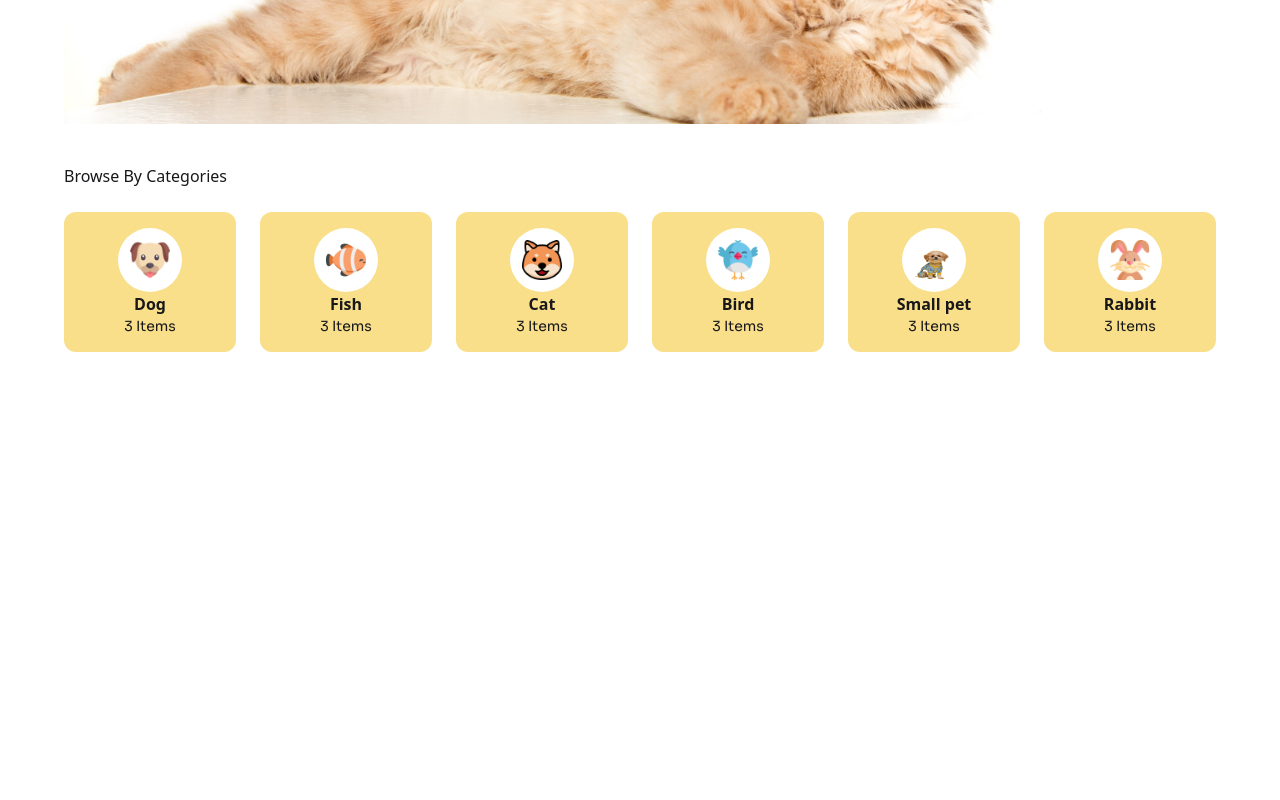
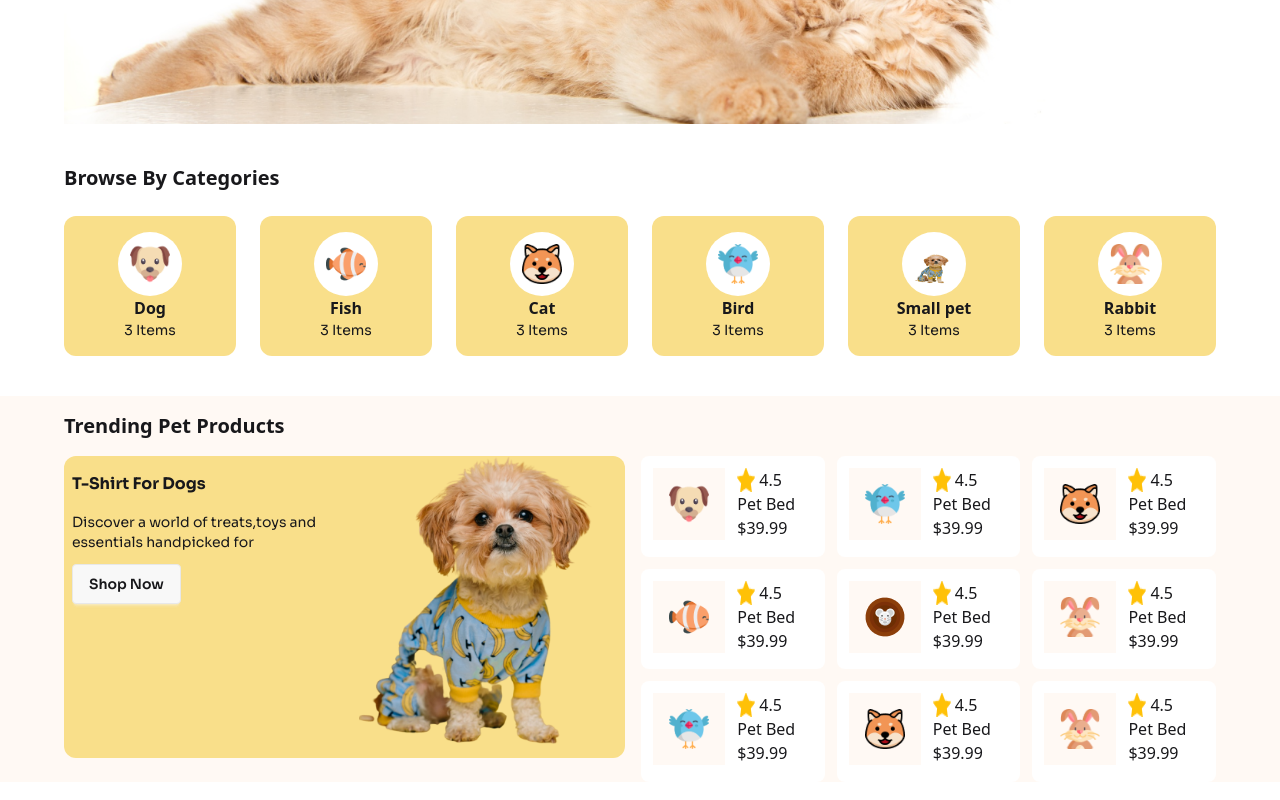
Before and after one commit to sikdertanvir007/pet-shop, a plain HTML site: page index.html in a window 1280 px wide. Shown: the part 843-1643 px from the top of the page. Before the commit the page ends 1235 px from the top, so only its background shows below. Drawn offline with nearby package versions, Linux system fonts and the light colour scheme; a web font is replaced by a local one.

Commit message:
Trending Pet Section added

```diff
--- a/index.html
+++ b/index.html
@@ -96,7 +96,7 @@
     <main>
       <!--Browse By Categories Section-->
 <section class="mx-4 my-6 lg:mx-16 lg:mt-10 lg:mb-10">
-<h1 class="font-ADLaMDisplay ">Browse By Categories</h1>
+<h1 class="font-ADLaMDisplay font-bold text-xl">Browse By Categories</h1>
 <!--Card Section-->
 <section class="flex grid grid-cols-2 lg:grid-cols-6 lg:grid-rows-1 gap-4 lg:gap-6 mt-6">
   <!--Card-01-->
@@ -151,6 +151,153 @@
 
 
 </section>
+<!--Trending Pet Products section-->
+<section class="w-full bg-[#FFF9F4] mt-4 lg:mt-8">
+  <section class="mx-4 my-6 lg:mx-16 lg:mt-10 lg:mb-10">
+    <h1 class="font-ADLaMDisplay font-bold pt-4 mb-4 text-xl">Trending Pet Products</h1>
+ <div class="lg:flex gap-4">
+  <!--Big Card-->
+  <div class="bg-[#F9DF8A] font-Sora flex mb-6 flex-auto rounded-xl">
+    <div class="pt-4 pl-2 pr-4 lg:flex-auto">
+      <h1 class="font-bold">T-Shirt For Dogs</h1>
+      <p class="text-sm mt-4">Discover a world of treats,toys and <br> essentials handpicked for</p>
+      <button class="btn btn-white mt-3">Shop Now</button>
+    </div>
+    <div class=" flex-auto">
+      <img class="w-60" src="./assets/cute-pet-mid.png" alt="">
+    </div>
+
+  </div>
+  <!--Small Cards-->
+  <div class="grid grid-cols-2 lg:grid-cols-3 lg:grid-rows-3 gap-3 lg:flex-auto">
+
+    <!--Card-01-->
+    <div class="bg-[#FFFFFF] flex justify-start items-start gap-3 p-3 rounded-lg">
+      <div class="h-18 w-18 bg-[#FFF9F4]  flex justify-center items-center ">
+        <img class="h-10 w-10" src="./assets/dog-cartoon.png" alt="">
+      </div>
+      <div>
+        <h1 class="flex gap-1"><img src="./assets/fi_2107957.png" alt=""> <span>4.5</span></h1>
+        <p>Pet Bed</p>
+        <h6>$39.99</h6>
+
+      </div>
+
+    </div>
+    <!--Card-02-->
+    <div class="bg-[#FFFFFF] flex justify-start items-start gap-3 p-3 rounded-lg">
+      <div class="h-18 w-18 bg-[#FFF9F4]  flex justify-center items-center ">
+        <img class="h-10 w-10" src="./assets/bird-cartoon.png" alt="">
+      </div>
+      <div>
+        <h1 class="flex gap-1"><img src="./assets/fi_2107957.png" alt=""> <span>4.5</span></h1>
+        <p>Pet Bed</p>
+        <h6>$39.99</h6>
+
+      </div>
+
+    </div>
+    <!--Card-03-->
+    <div class="bg-[#FFFFFF] flex justify-start items-start gap-3 p-3 rounded-lg">
+      <div class="h-18 w-18 bg-[#FFF9F4]  flex justify-center items-center ">
+        <img class="h-10 w-10" src="./assets/cat-cartoon.png" alt="">
+      </div>
+      <div>
+        <h1 class="flex gap-1"><img src="./assets/fi_2107957.png" alt=""> <span>4.5</span></h1>
+        <p>Pet Bed</p>
+        <h6>$39.99</h6>
+
+      </div>
+
+    </div>
+    <!--Card-04-->
+    <div class="bg-[#FFFFFF] flex justify-start items-start gap-3 p-3 rounded-lg">
+      <div class="h-18 w-18 bg-[#FFF9F4]  flex justify-center items-center ">
+        <img class="h-10 w-10" src="./assets/fish-cartoon.png" alt="">
+      </div>
+      <div>
+        <h1 class="flex gap-1"><img src="./assets/fi_2107957.png" alt=""> <span>4.5</span></h1>
+        <p>Pet Bed</p>
+        <h6>$39.99</h6>
+
+      </div>
+
+    </div>
+     <!--Card-05-->
+     <div class="bg-[#FFFFFF] flex justify-start items-start gap-3 p-3 rounded-lg">
+      <div class="h-18 w-18 bg-[#FFF9F4]  flex justify-center items-center ">
+        <img class="h-10 w-10" src="./assets/mouse-cartoon.png" alt="">
+      </div>
+      <div>
+        <h1 class="flex gap-1"><img src="./assets/fi_2107957.png" alt=""> <span>4.5</span></h1>
+        <p>Pet Bed</p>
+        <h6>$39.99</h6>
+
+      </div>
+
+    </div>
+     <!--Card-06-->
+     <div class="bg-[#FFFFFF] flex justify-start items-start gap-3 p-3 rounded-lg">
+      <div class="h-18 w-18 bg-[#FFF9F4]  flex justify-center items-center ">
+        <img class="h-10 w-10" src="./assets/rabbit-cartoon.png" alt="">
+      </div>
+      <div>
+        <h1 class="flex gap-1"><img src="./assets/fi_2107957.png" alt=""> <span>4.5</span></h1>
+        <p>Pet Bed</p>
+        <h6>$39.99</h6>
+
+      </div>
+
+    </div>
+     <!--Card-07-->
+     <div class="bg-[#FFFFFF] flex justify-start items-start gap-3 p-3 rounded-lg">
+      <div class="h-18 w-18 bg-[#FFF9F4]  flex justify-center items-center ">
+        <img class="h-10 w-10" src="./assets/bird-cartoon.png" alt="">
+      </div>
+      <div>
+        <h1 class="flex gap-1"><img src="./assets/fi_2107957.png" alt=""> <span>4.5</span></h1>
+        <p>Pet Bed</p>
+        <h6>$39.99</h6>
+
+      </div>
+
+    </div>
+     <!--Card-08-->
+     <div class="bg-[#FFFFFF] flex justify-start items-start gap-3 p-3 rounded-lg">
+      <div class="h-18 w-18 bg-[#FFF9F4]  flex justify-center items-center ">
+        <img class="h-10 w-10" src="./assets/cat-cartoon.png" alt="">
+      </div>
+      <div>
+        <h1 class="flex gap-1"><img src="./assets/fi_2107957.png" alt=""> <span>4.5</span></h1>
+        <p>Pet Bed</p>
+        <h6>$39.99</h6>
+
+      </div>
+
+    </div>
+     <!--Card-09-->
+     <div class="bg-[#FFFFFF] flex justify-start items-start gap-3 p-3 rounded-lg">
+      <div class="h-18 w-18 bg-[#FFF9F4]  flex justify-center items-center ">
+        <img class="h-10 w-10" src="./assets/rabbit-cartoon.png" alt="">
+      </div>
+      <div>
+        <h1 class="flex gap-1"><img src="./assets/fi_2107957.png" alt=""> <span>4.5</span></h1>
+        <p>Pet Bed</p>
+        <h6>$39.99</h6>
+
+      </div>
+
+    </div>
+
+
+
+
+  </div>
+ </div>
+  </section>
+
+</section>
+
 
 </main>
     <!--Footer Section-->
```
Also changed, not shown: assets/fi_2107957.png (added).
